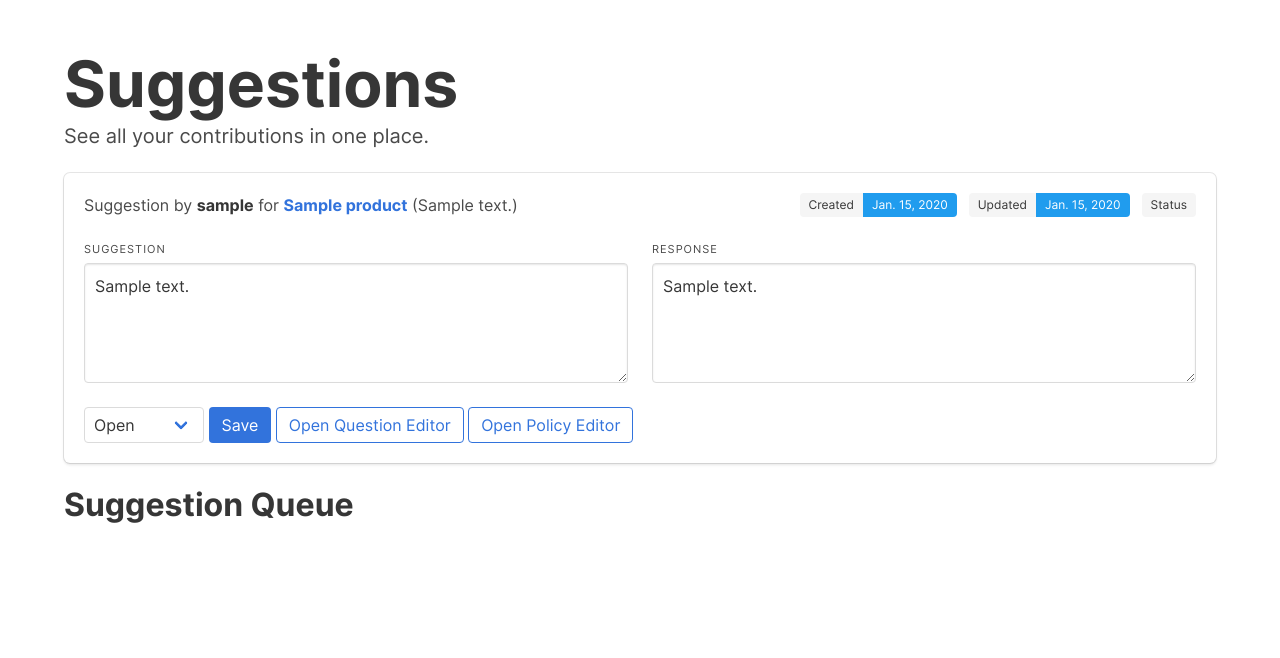
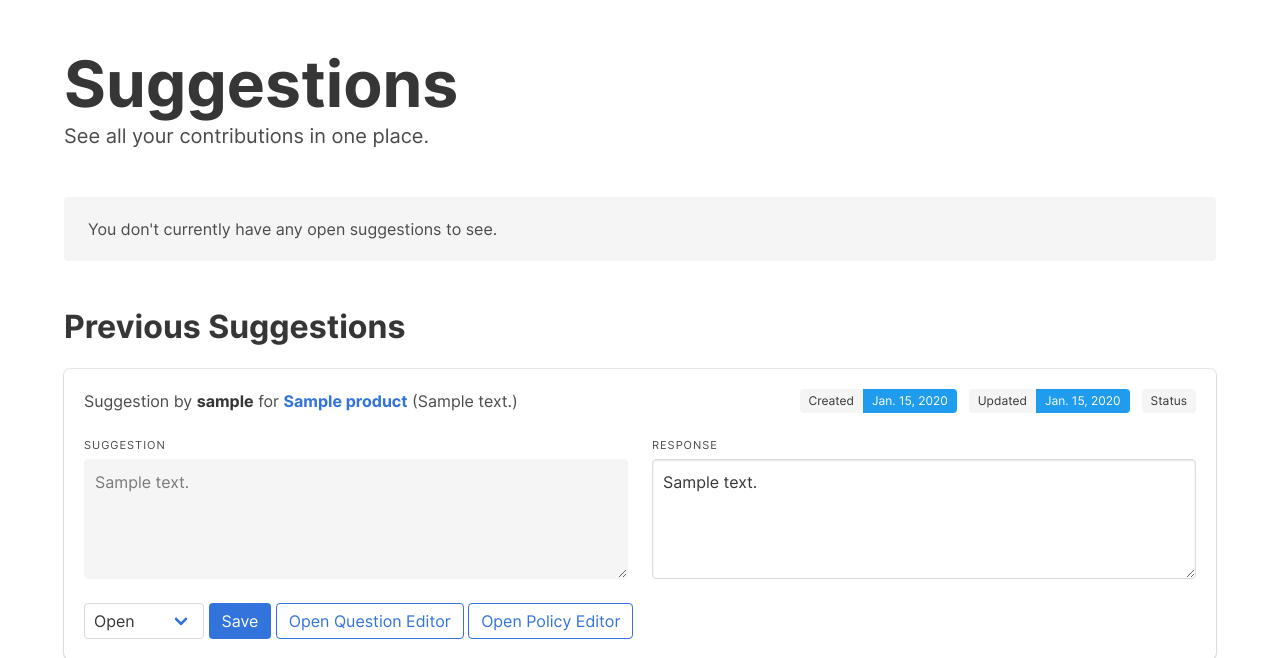
Before and after one commit to Politiwatch/privacyspy, a Django app: page /suggestions/ in a window 1280 px wide. Shown: the part 52-710 px from the top of the page. Before the commit the page ends 575 px from the top, so only its background shows below. Run offline with Django 3.2, Linux system fonts and the light colour scheme; a user stored in the database is signed in; tables that the repository leaves empty hold one stand-in row (values such as "Sample post").

Commit message:
Add proper suggestion handling

```diff
--- a/privacyspy/core/models.py
+++ b/privacyspy/core/models.py
@@ -173,7 +173,7 @@ class RubricSelection(models.Model):
 
 class Suggestion(models.Model):
     user = models.ForeignKey(User, on_delete=models.CASCADE)
-    policy = models.ForeignKey(PrivacyPolicy, on_delete=models.CASCADE)
+    policy = models.ForeignKey(PrivacyPolicy, on_delete=models.CASCADE, null=True, blank=True)
     rubric_selection = models.ForeignKey(RubricSelection, on_delete=models.CASCADE, null=True, blank=True)
     text = models.TextField()
     status = models.CharField(max_length=1, default="O") # 'O' -> open, 'D' -> declined, 'R' -> resolved (& implemented)
@@ -182,8 +182,12 @@ class Suggestion(models.Model):
     updated = models.DateTimeField(auto_now=True)
 
     @staticmethod
-    def user_suggestions(user):
-        return Suggestion.objects.filter(user=user).order_by("status")
+    def user_open_suggestions(user):
+        return Suggestion.objects.filter(user=user, status="O").order_by("-updated")
+
+    @staticmethod
+    def user_closed_suggestions(user):
+        return Suggestion.objects.filter(user=user).exclude(status="O").order_by("-updated")
 
     @staticmethod
     def all_open_suggestions():
--- a/privacyspy/core/templates/core/edit_policy.html
+++ b/privacyspy/core/templates/core/edit_policy.html
@@ -226,7 +226,7 @@
     <div class="column">
         <hr>
         {% for suggestion in policy.suggestions %}
-        {% include 'core/suggestion.html' %}
+        {% include 'core/edit_suggestion.html' %}
         {% endfor %}
     </div>
 </div>
--- a/privacyspy/core/templates/core/suggestion.html
+++ b/privacyspy/core/templates/core/edit_suggestion.html
@@ -50,7 +50,7 @@
             <div class="column">
                 <p class="heading">Suggestion</p>
                 <textarea class="textarea" name="text"
-                    {% if user != suggestion.user %}disabled{% endif %}>{{suggestion.text}}</textarea>
+                    {% if user != suggestion.user or suggestion.status != "O" %}disabled{% endif %}>{{suggestion.text}}</textarea>
             </div>
             <div class="column">
                 <p class="heading">Response</p>
@@ -60,14 +60,16 @@
         </div>
         {% if user.is_superuser %}
         <div class="select">
-            <select>
+            <select name="status">
                 <option value="O" {% if suggestion.status == "O" %}selected{% endif %}>Open</option>
                 <option value="D" {% if suggestion.status == "D" %}selected{% endif %}>Declined</option>
                 <option value="R" {% if suggestion.status == "R" %}selected{% endif %}>Resolved</option>
             </select>
         </div>
         {% endif %}
+        {% if user.is_superuser or suggestion.status == "O" %}
         <button type="submit" class="button is-link">Save</button>
+        {% endif %}
         {% if user.is_superuser %}
         {% if suggestion.rubric_selection != None %}
         <a class="button is-link is-outlined"
--- a/privacyspy/core/templates/core/login.html
+++ b/privacyspy/core/templates/core/login.html
@@ -1,9 +1,9 @@
 {% extends 'core/base.html' %}
 
 {% block content %}
+<h3 class="title massive">Log In or Sign Up</h3>
 <div class="columns">
     <div class="column is-4">
-        <h3 class="title is-size-3">Log In or Sign Up</h3>
         {% if error %}
         <div class="notification is-danger">{{error}}</div>
         {% endif %}
--- a/privacyspy/core/templates/core/navbar.html
+++ b/privacyspy/core/templates/core/navbar.html
@@ -43,6 +43,7 @@
                                 {% endif %}
                                 <hr class="dropdown-divider">
                                 <a href="{% url 'account' %}" class="dropdown-item">My Account</a>
+                                <a href="{% url 'suggestions' %}" class="dropdown-item">My Suggestions</a>
                                 <a href="{% url 'logout' %}" class="dropdown-item">Log Out</a>
                             </div>
                         </div>
@@ -50,7 +51,10 @@
                     {% else %}
                     <div class="buttons">
                         <a class="button is-primary" href="{% url 'login' %}">
-                            <strong>Sign Up or Log In</strong>
+                            <strong>Sign Up</strong>
+                        </a>
+                        <a class="button is-light" href="{% url 'login' %}">
+                            <strong>Log In</strong>
                         </a>
                     </div>
                     {% endif %}
--- a/privacyspy/core/templates/core/policy.html
+++ b/privacyspy/core/templates/core/policy.html
@@ -2,7 +2,9 @@
 
 {% if policy == None %}
 <div class="notification is-danger">
-    Our database does not contain a privacy policy for this product.
+    {% with "Add a policy for " as policy_message %}
+    Our database does not contain a privacy policy for this product. <a href="{% url 'create_suggestion' %}?text={{policy_message|urlencode}}{{product.name|urlencode}}">Click here</a> to suggest we add one. <i>(Note: only registered users can suggest changes.)</i>
+    {% endwith %}
 </div>
 {% else %}
 <div class="tabs">
@@ -11,6 +13,7 @@
         <li><a class="has-text-weight-medium" href="#policy-ratings">Ratings</a></li>
         <li><a class="has-text-weight-medium" href="#policy-revisions">Revisions</a></li>
         <li><a class="has-text-weight-medium" href="#policy-highlights">Highlights</a></li>
+        <li><a class="has-text-weight-medium" href="{% url 'create_suggestion' %}?policy={{policy.id}}">Suggest Edit</a></li>
         {% if user.is_superuser %}
         <li><a class="has-text-weight-medium" href="{% url 'edit_policy' policy.id %}">Edit</a></li>
         {% endif %}
--- a/privacyspy/core/templates/core/rubric_selection.html
+++ b/privacyspy/core/templates/core/rubric_selection.html
@@ -55,7 +55,7 @@
             </div>
             {% endif %}
         </div>
-        <small class="has-text-grey">Decided {{selection.updated|naturalday}}. Click <a href="#">here</a> to flag this entry as incorrect.</small>
+        <small class="has-text-grey">Decided {{selection.updated|naturalday}}. <a href="{% url 'create_suggestion' %}?policy={{policy.id}}&selection={{selection.id}}">Click here</a> to suggest a change or to flag this entry as incorrect.</small>
     </div>
     <hr>
 </div>
--- a/privacyspy/core/templates/core/suggestions.html
+++ b/privacyspy/core/templates/core/suggestions.html
@@ -3,21 +3,33 @@
 {% block content %}
 <h1 class="title massive">Suggestions</h1>
 <p class="subtitle">See all your contributions in one place.</p>
+<br>
 {% if submitted %}
 <div class="notification is-success">
 Thank you for your submission! You can see its status and edit it below. A staff member will address it shortly.
 </div>
 {% endif %}
-{% for suggestion in suggestions %}
-{% include 'core/suggestion.html' %}
+{% for suggestion in open_suggestions %}
+{% include 'core/edit_suggestion.html' %}
 {% empty %}
-<div class="notification">You don't currently have any suggestions to see.</div>
+<div class="notification">You don't currently have any open suggestions to see.</div>
 {% endfor %}
+
+{% if closed_suggestions %}
+<br>
+<h3 class="title is-size-3">Previous Suggestions</h3>
+{% for suggestion in closed_suggestions %}
+{% include 'core/edit_suggestion.html' %}
+{% empty %}
+<div class="notification">You don't currently have any closed suggestions to see.</div>
+{% endfor %}
+{% endif %}
+
 
 {% if user.is_superuser %}
 <h3 class="title is-size-3">Suggestion Queue</h3>
 {% for suggestion in all_suggestions %}
-{% include 'core/suggestion.html' %}
+{% include 'core/edit_suggestion.html' %}
 {% endfor %}
 {% endif %}
 {% endblock %}
--- a/privacyspy/core/views.py
+++ b/privacyspy/core/views.py
@@ -180,22 +180,25 @@ def suggestions(request):
         suggestion_id = request.POST.get("id", None)
         if suggestion_id != None:
             suggestion = get_object_or_404(Suggestion, id=suggestion_id)
-            text = request.POST.get("text", None)
-            comment = request.POST.get("comment", None)
-            status = request.POST.get("status", None)
-            if text != None and request.user == suggestion.user:
-                suggestion.text = text
-            if comment != None and request.user.is_superuser:
-                suggestion.comment = comment
-            if status != None and request.user.is_superuser and status in ['O', 'D', 'R']:
-                suggestion.status = status
-            suggestion.save()
+            if suggestion.status == "O" or request.user.is_superuser:
+                text = request.POST.get("text", None)
+                comment = request.POST.get("comment", None)
+                status = request.POST.get("status", None)
+                if text != None and len(text.strip()) != 0 and request.user == suggestion.user:
+                    suggestion.text = text
+                if comment != None and request.user.is_superuser:
+                    suggestion.comment = comment
+                if status != None and request.user.is_superuser and status in ['O', 'D', 'R']:
+                    suggestion.status = status
+                suggestion.save()
     if request.GET.get("next", None) != None:
         return redirect(request.GET.get("next"))
 
     return render(request, "core/suggestions.html", context={
-        "suggestions": Suggestion.user_suggestions(request.user),
+        "open_suggestions": Suggestion.user_open_suggestions(request.user),
+        "closed_suggestions": Suggestion.user_closed_suggestions(request.user),
         "user": request.user,
+        "title": "Suggestions",
         "request": request,
         "submitted": request.GET.get("submitted", "False") == "True",
         "all_suggestions": Suggestion.all_open_suggestions() if request.user.is_superuser else []
@@ -205,9 +208,10 @@ def suggestions(request):
 def create_suggestion(request):
     error = None
     if request.method == "POST":
+        print(request.POST)
         text = request.POST.get("text", None)
         policy_id = request.POST.get("policy", None)
-        rubric_selection_id = request.POST.get("rubric_selection", None)
+        rubric_selection_id = request.POST.get("rubric-selection", None)
         if len(text.strip()) != 0:
             policy = get_object_or_404(PrivacyPolicy, id=int(policy_id)) if policy_id != None else None
             rubric_selection = get_object_or_404(RubricSelection, id=int(rubric_selection_id)) if rubric_selection_id != None else None
@@ -215,20 +219,20 @@ def create_suggestion(request):
             return redirect("/suggestions/?submitted=True")
         else:
             error = "You submitted an empty message!"
-    else:
-        policy_id = request.GET.get("policy", None)
-        rubric_selection_id = request.GET.get("selection", None)
-        policy = None
-        rubric_selection = None
-        if policy_id != None:
-            policy = get_object_or_404(PrivacyPolicy, id=int(policy_id))
-        if rubric_selection_id != None:
-            rubric_selection = get_object_or_404(RubricSelection, id=int(rubric_selection_id))
-        return render(request, "core/create_suggestion.html", context={
-            "user": request.user,
-            "request": request,
-            "error": None,
-            "policy": policy,
-            "rubric_selection": rubric_selection,
-            "text": request.GET.get("text", None)
-        })
+    policy_id = request.GET.get("policy", None)
+    rubric_selection_id = request.GET.get("selection", None)
+    policy = None
+    rubric_selection = None
+    if policy_id != None:
+        policy = get_object_or_404(PrivacyPolicy, id=int(policy_id))
+    if rubric_selection_id != None:
+        rubric_selection = get_object_or_404(RubricSelection, id=int(rubric_selection_id))
+    return render(request, "core/create_suggestion.html", context={
+        "user": request.user,
+        "request": request,
+        "error": error,
+        "policy": policy,
+        "rubric_selection": rubric_selection,
+        "text": request.GET.get("text", None),
+        "title": "Submit a Suggestion"
+    })
```
Also changed, not shown: privacyspy/core/templates/core/create_suggestion.html (+8 -15 lines), privacyspy/core/migrations/0013_auto_20190801_0326.py (added).
